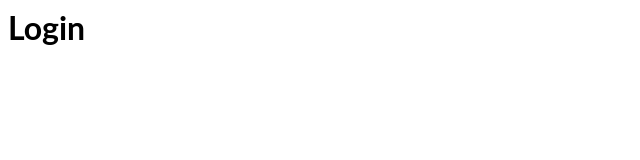
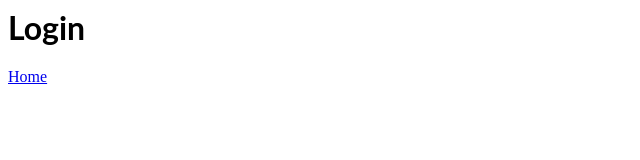
Before and after one commit to wellitonscheer/stackblitz-starters-ztynbu, a React (Create React App) app: page /login in a window 1280 px wide. Shown: the top 160 px of the page, without its empty margins (0-640 px from the left). Built offline with nearby package versions, Linux system fonts and the light colour scheme.

Commit message:
2 files modified

```diff
--- a/src/Home.tsx
+++ b/src/Home.tsx
@@ -1,7 +1,10 @@
+import { Link } from 'react-router-dom';
+
 export function Home() {
   return (
     <>
       <div>Home</div>
+      <Link to="/login">Login</Link>
     </>
   );
 }
--- a/src/account/login.tsx
+++ b/src/account/login.tsx
@@ -1,7 +1,10 @@
+import { Link } from 'react-router-dom';
+
 export function Login() {
   return (
     <>
       <h1>Login</h1>
+      <Link to="/"> Home</Link>
     </>
   );
 }
```
